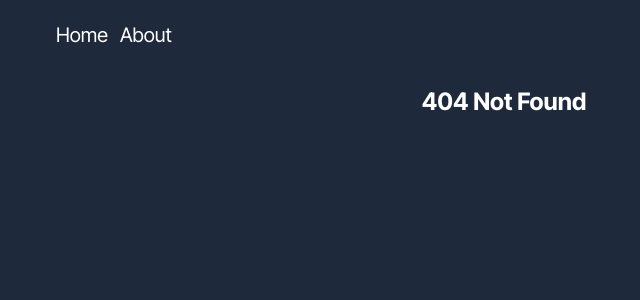
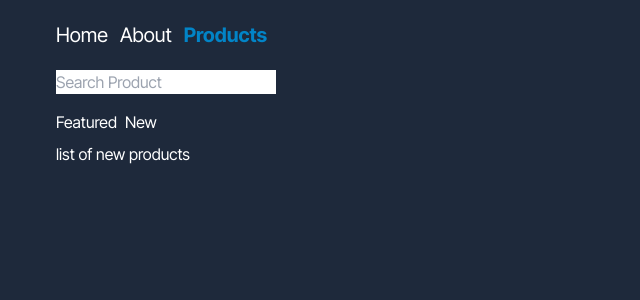
Before and after one commit to rolandowebdev/react-router, a React (Create React App) app: page /products/new in a window 1280 px wide. Before the commit this address had no page. Shown: the top 300 px of the page, without its empty margins (136-776 px from the left). Built offline with nearby package versions, Linux system fonts and the light colour scheme.

Commit message:
learn nested routes

```diff
--- a/src/App.jsx
+++ b/src/App.jsx
@@ -1,7 +1,15 @@
 import { Routes, Route } from 'react-router-dom';
 import { Navbar } from './components';
-import { About, Home, OrderSummary, Layout } from './pages';
+import {
+  About,
+  Home,
+  OrderSummary,
+  Layout,
+  FeaturedProducts,
+  NewProducts,
+} from './pages';
 import { NotFound } from './pages/NotFound';
+import Products from './pages/Products';
 
 function App() {
   return (
@@ -11,6 +19,10 @@ function App() {
         <Route path='/' element={<Home />} />
         <Route path='/about' element={<About />} />
         <Route path='order-summary' element={<OrderSummary />} />
+        <Route path='products' element={<Products />}>
+          <Route path='featured' element={<FeaturedProducts />} />
+          <Route path='new' element={<NewProducts />} />
+        </Route>
         <Route path='*' element={<NotFound />} />
       </Routes>
     </Layout>
--- a/src/components/Navbar.jsx
+++ b/src/components/Navbar.jsx
@@ -1,13 +1,7 @@
 import { NavLink } from 'react-router-dom';
+import { navLinkStyle } from '../lib/NavStyle';
 
 export const Navbar = () => {
-  const navLinkStyle = ({ isActive }) => {
-    return {
-      fontWeight: isActive ? 'bold' : 'normal',
-      color: isActive ? '#0284c7' : '#fff',
-    };
-  };
-
   return (
     <nav className='min-h-[70px] flex items-center'>
       <ul className='flex gap-3 text-xl'>
@@ -17,6 +11,9 @@ export const Navbar = () => {
         <NavLink style={navLinkStyle} to='/about'>
           About
         </NavLink>
+        <NavLink style={navLinkStyle} to='/products'>
+          Products
+        </NavLink>
       </ul>
     </nav>
   );
--- /dev/null
+++ b/src/lib/NavStyle.js
@@ -0,0 +1,6 @@
+export const navLinkStyle = ({ isActive }) => {
+  return {
+    fontWeight: isActive ? 'bold' : 'normal',
+    color: isActive ? '#0284c7' : '#fff',
+  };
+};
--- /dev/null
+++ b/src/pages/FeaturedProducts.jsx
@@ -0,0 +1,3 @@
+export const FeaturedProducts = () => {
+  return <p className='mt-2'>list of featured products</p>;
+};
--- /dev/null
+++ b/src/pages/NewProducts.jsx
@@ -0,0 +1,3 @@
+export const NewProducts = () => {
+  return <p className='mt-2'>list of new products</p>;
+};
--- /dev/null
+++ b/src/pages/Products.jsx
@@ -0,0 +1,18 @@
+import { Link, Outlet } from 'react-router-dom';
+
+function Products() {
+  return (
+    <>
+      <div>
+        <input type='text' placeholder='Search Product' />
+      </div>
+      <nav className='flex gap-2 mt-4'>
+        <Link to='featured'>Featured</Link>
+        <Link to='new'>New</Link>
+      </nav>
+      <Outlet />
+    </>
+  );
+}
+
+export default Products;
--- a/src/pages/index.jsx
+++ b/src/pages/index.jsx
@@ -2,5 +2,7 @@ import { About } from './About';
 import { Home } from './Home';
 import { Layout } from './Layout';
 import { OrderSummary } from './OrderSummary';
+import { NewProducts } from './NewProducts';
+import { FeaturedProducts } from './FeaturedProducts';
 
-export { About, Home, Layout, OrderSummary };
+export { About, Home, Layout, OrderSummary, NewProducts, FeaturedProducts };
```
